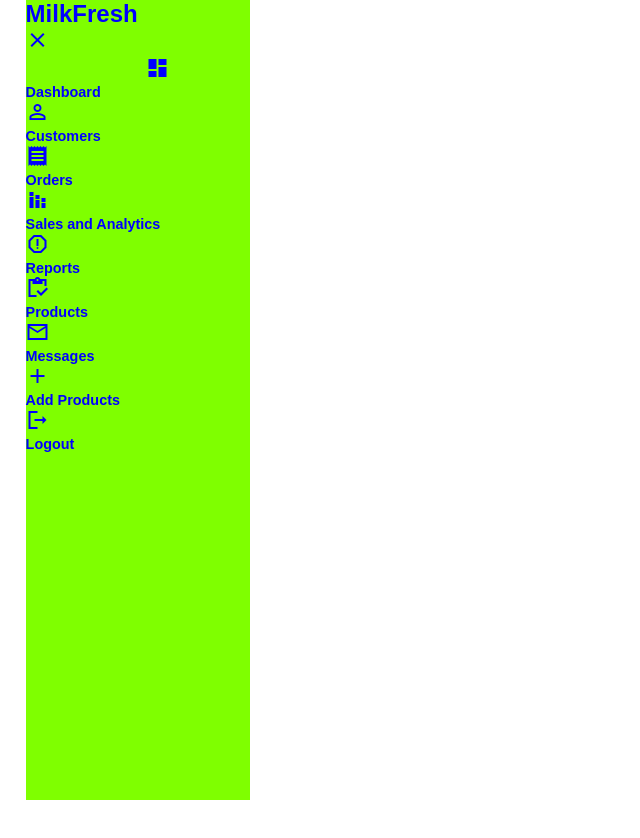
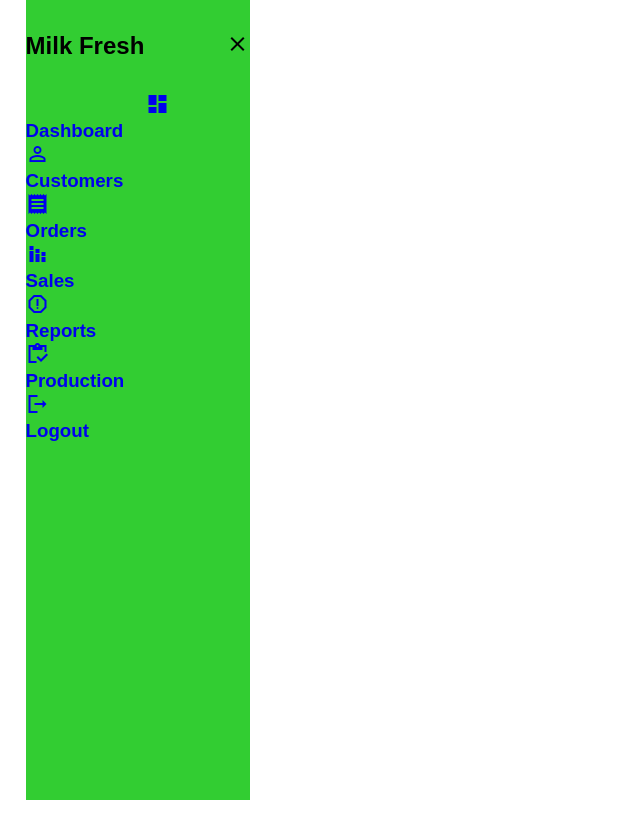
Before and after one commit to KeOdhiambo/Dairy-Farm-project, a plain HTML site: page index.html in a window 1280 px wide. Shown: the whole page, without its empty margins (0-640 px from the left). Drawn offline with Linux system fonts and the light colour scheme.

Commit message:
add aside

```diff
--- a/assets/index.css
+++ b/assets/index.css
@@ -1,35 +1,52 @@
 @import url('https://fonts.googleapis.com/css2?family=Oleo+Script&family=Poppins:wght@100;200;300;400;500;600;700;800;900&family=Space+Grotesk&display=swap');
 
-*{
+* {
     text-decoration: none;
     list-style: none;
-    color: blue;
-    padding: 0;
+    color: black padding;
     margin: 0%;
     box-sizing: border-box;
 }
 
-body{
+body {
     font-family: poppin, sans-serif;
     width: 100vw;
     height: 100vw;
 }
 
-h1{
+h1 {
     font-size: 1.5rem;
     font-weight: 900;
 }
-h4{
+
+h4 {
     font-size: 0.9rem;
 }
-.container{
+
+.container {
     display: grid;
     width: 96%;
     margin: 0 auto;
     gap: 1.8;
     grid-template-columns: 14rem auto 23rem;
 }
-aside{
+
+aside {
     height: 100vh;
-    background-color: chartreuse;
+    background-color: limegreen;
 }
+
+.top {
+    display: flex;
+    justify-content: space-between;
+    align-items: center;
+    margin-top: 2rem;
+}
+
+.side-bar{
+    display: flex;
+    flex-direction: column;
+    height: 86vh;
+    position: relative;
+    top: 2rem;
+}
--- a/index.html
+++ b/index.html
@@ -16,66 +16,47 @@
         <aside>
             <div class="top">
                 <div id="logo">
-                    <h1>Milk<span>Fresh</span></h1>
+                    <h1>Milk Fresh</h1>
                 </div>
                 <div class="close-btn">
                     <div id="btn1">
                          <span class="material-icons-sharp">close</span>
                     </div>
                 </div>
+            </div>
                 <div class="side-bar">
                     <a href="#">
                         <span class="material-icons-sharp">team_dashboard</span>
-                        <h4>Dashboard</h4>
-                    </a>
+                        <h3>Dashboard</h3></a>
 
                     <a href="#">
                         <span class="material-icons-sharp">person_outline</span>
-                        <h4>Customers</h4>
-                    </a>
+                        <h3>Customers</h3></a>
 
                     <a href="#">
                         <span class="material-icons-sharp">receipt</span>
-                        <h4>Orders</h4>
+                        <h3>Orders</h3>
                     </a>
 
                     <a href="#">
                         <span class="material-icons-sharp"> stacked_bar_chart</span>
-                        <h4>Sales and Analytics</h4>
+                        <h3>Sales</h3>
                     </a>
 
                     <a href="#">
                         <span class="material-icons-sharp">report_gmailerrorred</span>
-                        <h4>Reports</h4>
-                    </a>
+                        <h3>Reports</h3></a>
 
                     <a href="#">
                         <span class="material-icons-sharp">inventory</span>
-                        <h4>Products</h4>
-                    </a>
-
-                    <a href="#">
-                        <span class="material-icons-sharp">mail_outline</span>
-                        <h4>Messages</h4>
-                    </a>
-
-                    <a href="#">
-                        <span class="material-icons-sharp">add</span>
-                        <h4>Add Products</h4>
+                        <h3>Production</h3>
                     </a>
 
                     <a href="#">
                         <span class="material-icons-sharp">logout</span>
-                        <h4>Logout</h4>
+                        <h3>Logout</h3>
                     </a>
-
-
-
-
-                </div>
-
-
-            </div>
+                 </div>
 
 
         </aside>
```
